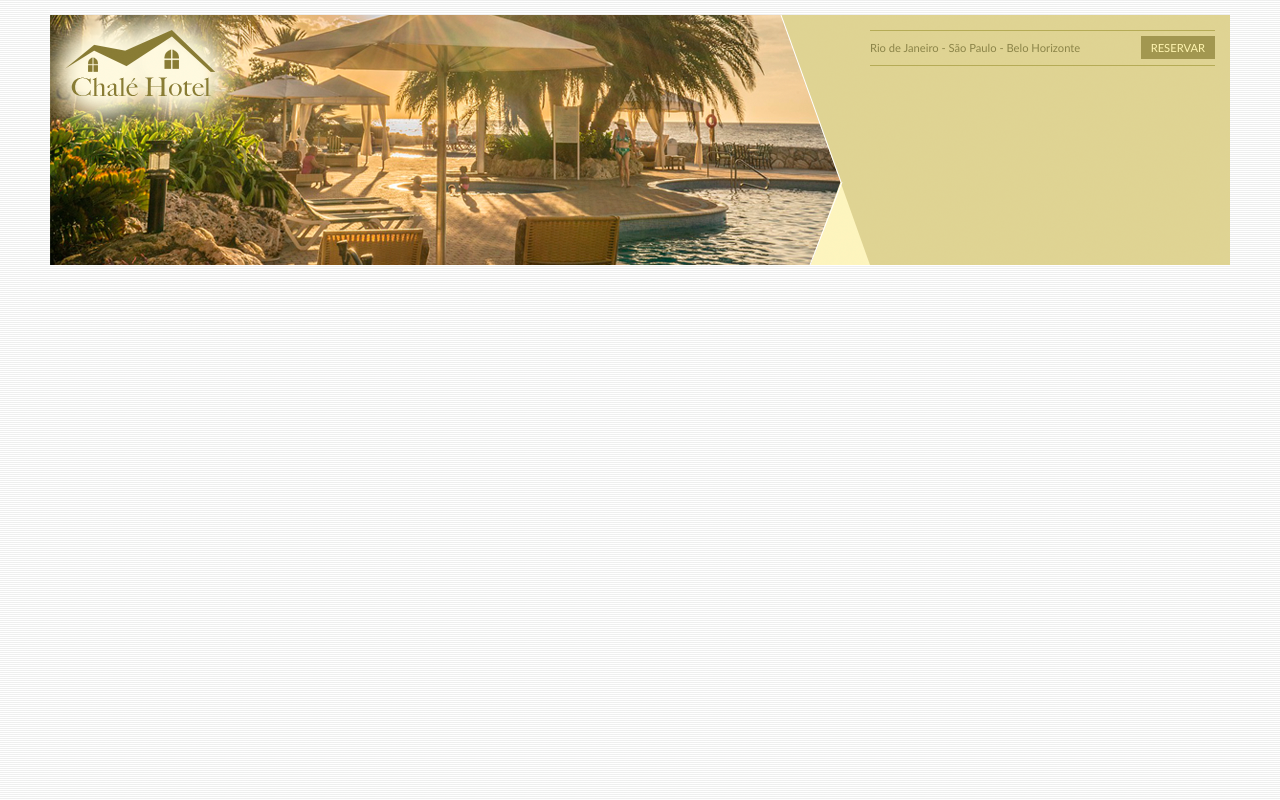
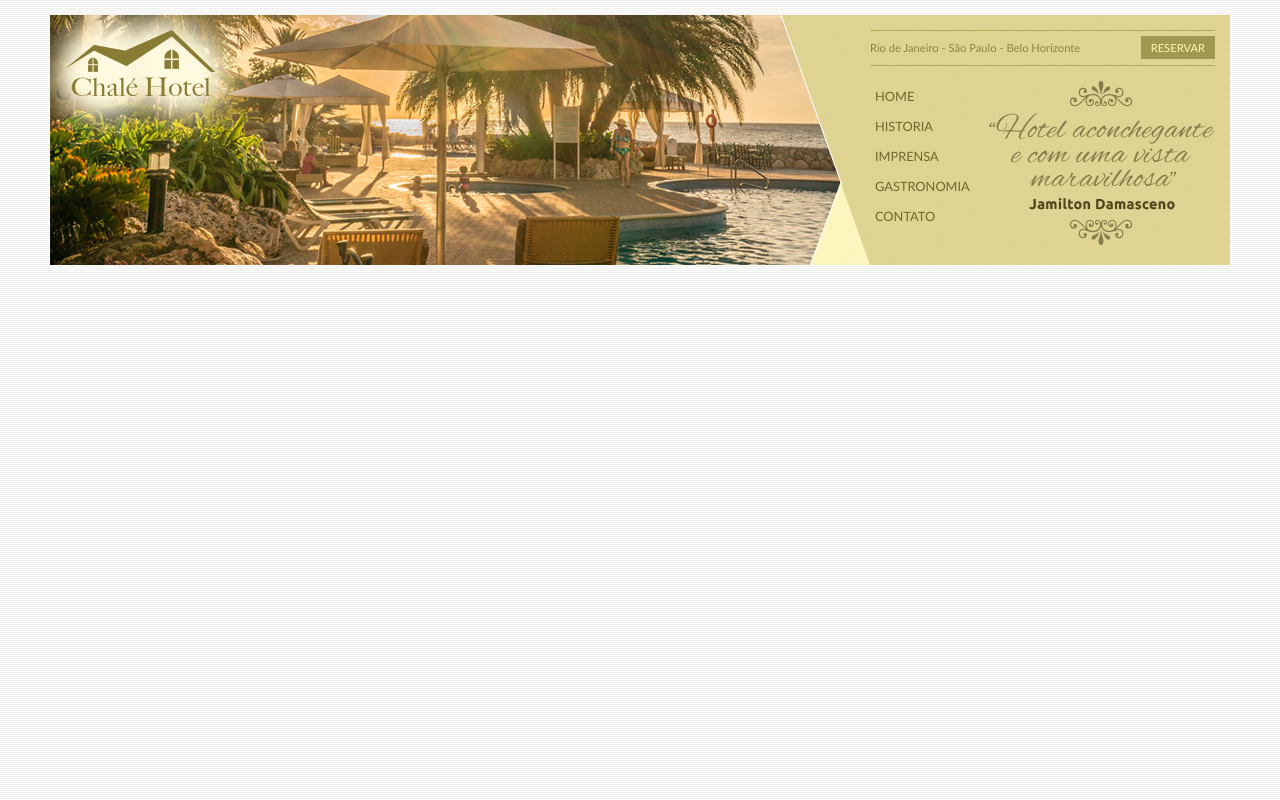
Before and after one commit to Ilmo10/html-, a plain HTML site: page index.html in a window 1280 px wide. Drawn offline with Linux system fonts and the light colour scheme.

Commit message:
Topo concluido(barra lateral e menu)

```diff
--- a/estilo.css
+++ b/estilo.css
@@ -79,3 +79,28 @@ a.reserva{
     padding: 5px 10px;
     float: right;
 }
+#menu{
+    margin-top: 15px;
+}
+ul{
+    list-style: none;
+}
+ul#navegacao{
+    float: left;
+}
+ul#navegacao a{
+    text-transform: uppercase;
+    font-size: 0.8em;
+    padding: 5px;
+    color: #6e672c;
+    line-height: 30px;
+}
+ul#navegacao a:hover{
+    background: #fdf6be;
+    border-radius: 15%;
+}
+.depoimento{
+    width: 226px;
+    height: 164px;
+    float: right;
+}
--- a/index.html
+++ b/index.html
@@ -10,7 +10,7 @@
             <div id="topo"><!--inicio topo-->
                     <div id="area-logo">
                         <h1 class="logo">
-                            <a href="">chale hotel</a>
+                            <a href="index.html">chale hotel</a>
                         </h1>
                     </div>
                     <div id="area-menu">
@@ -23,6 +23,16 @@
                              <a class="reserva" href="">Reservar</a>
                              <div style="clear: both;"></div>
                             </div>
+                            <div id="menu">
+                                <ul id="navegacao">
+                                    <li> <a href="">Home</a> </li>
+                                    <li> <a href="">Historia</a> </li>
+                                    <li> <a href="">Imprensa</a> </li>
+                                    <li> <a href="">Gastronomia</a> </li>
+                                    <li> <a href="">Contato</a> </li>
+                                </ul>
+                                <img class="depoimento" src="imagens/depoimento.png">
+                            </div>
                          </div>
                     </div>
             </div><!--fim topo-->
```
